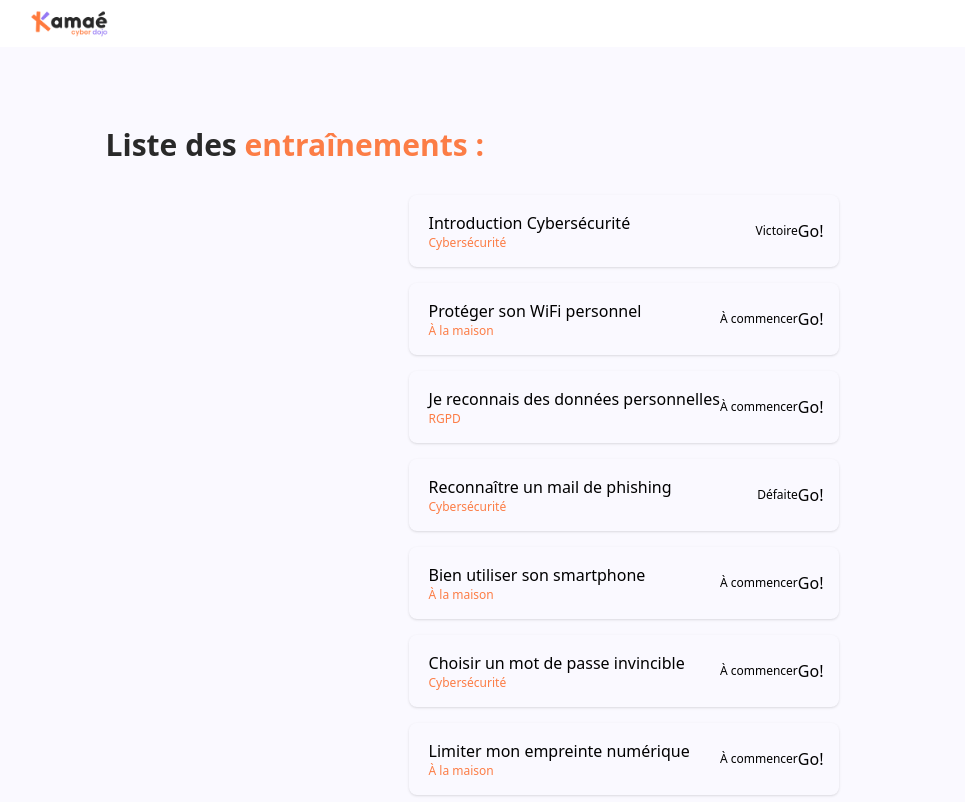
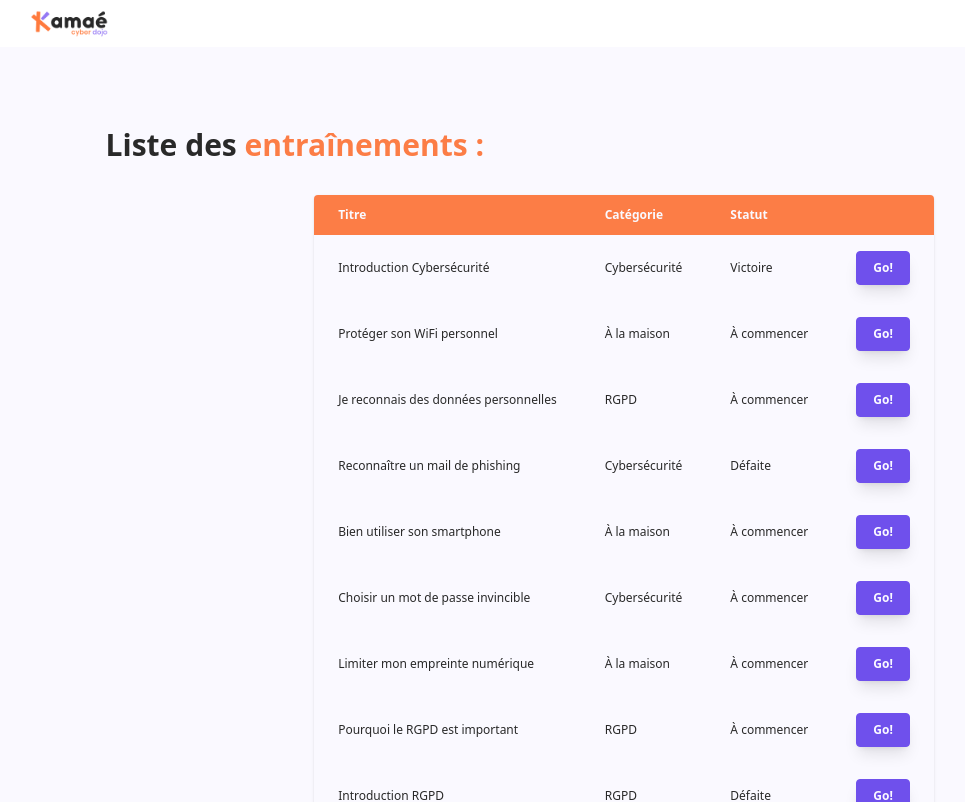
Before and after one commit to JulieBaret/kamae-project, a React (Create React App) app: page / in a window 1280 px wide. Shown: the top 802 px of the page, without its empty margins (16-981 px from the left). Built offline with nearby package versions, Linux system fonts and the light colour scheme; a web font is replaced by a local one.

Commit message:
style: table and button

```diff
--- a/src/components/ListPractices/ListPractices.js
+++ b/src/components/ListPractices/ListPractices.js
@@ -2,25 +2,22 @@ import React from 'react';
 
 const ListPractices = ({ item, index }) => {
     return (
-        <div className="flex flex-col mt-4 w-full items-center justify-center rounded-lg shadow">
-            <div className="flex flex-col w-full">
-                    <li key={index} className="flex flex-row">
-                        <div className="select-none cursor-pointer flex flex-1 items-center p-4">
-                            <div className="flex-1 pl-1">
-                                <div className="font-medium">{item.title}</div>
-                                <div className="text-xs text-orange">{item.category}</div>
-                            </div>
-                            <div className="flex flex-row items-center">
-                                <div className="text-xs">{item.status}</div>
-
-                            </div>
-                            <button>
-                                    Go!
-                                </button>
-                        </div>
-                    </li>
-                </div>
-            </div>
+        <tr className="hover:bg-grey text-xs text-black">
+            <th scope="row" className="px-6 py-4 font-normal">
+                {item.title}
+            </th>
+            <td className="px-6 py-4 font-thin">
+                {item.category}
+            </td>
+            <td className="px-6 py-4">
+                {item.status}
+            </td>
+            <td className="px-6 py-4">
+                <button class="bg-purple  border border-purple hover:bg-white hover:text-purple text-white font-semibold py-2 px-4 rounded hover:shadow-none shadow-lg">
+                    Go!
+                </button>
+            </td>
+        </tr>
 
 
     );
--- a/src/components/Practices/Practices.js
+++ b/src/components/Practices/Practices.js
@@ -56,11 +56,30 @@ const Practices = () => {
     console.log(data[0].title);//Logs : Introduction Cybersécurité
     return (
         <div className="list-container">
-            <ul>
+<div class="relative overflow-x-auto rounded w-auto shadow cursor-default">
+    <table class="w-full text-sm text-left">
+        <thead class="text-xs text-white bg-orange">
+            <tr>
+                <th scope="col" class="px-6 py-3">
+                    Titre
+                </th>
+                <th scope="col" class="px-6 py-3">
+                    Catégorie
+                </th>
+                <th scope="col" class="px-6 py-3">
+                    Statut
+                </th>
+                <th scope="col" class="px-6 py-3">
+                </th>
+            </tr>
+        </thead>
+                <tbody>
                     {data.map((item, index) => (
-                        <ListPractices item={item} index={index}/>
+                        <ListPractices item={item} index={index} />
                     ))}
-            </ul>
+                </tbody>
+            </table>
+        </div>
         </div>
     );
 };
--- a/src/layouts/Footer/Footer.css
+++ b/src/layouts/Footer/Footer.css
@@ -1,4 +1,4 @@
 footer {
-    @apply font-display text-center font-thin m-4;
-    font-size: 0.5em;
+    @apply font-display text-center font-light mt-20 mb-6;
+    font-size: 0.7em;
 }
--- a/src/layouts/Footer/Footer.js
+++ b/src/layouts/Footer/Footer.js
@@ -12,7 +12,7 @@ const Footer = () => {
         // </footer>
         <footer>
             <div>
-                Mini-projet réalis par Julie Baret pour kamaé
+                Mini-projet réalisé par Julie Baret pour kamaé
             </div>
         </footer>
     );
--- a/tailwind.config.js
+++ b/tailwind.config.js
@@ -10,7 +10,8 @@ module.exports = {
       white: '#FAF9FF',
       black: '#292929',
       orange: '#FC7D46',
-      purple: '#6F50EC'
+      purple: '#6F50EC',
+      grey: '#f1f1f1'
     }, fontFamily: {
       'display': ['Poppins', ...defaultTheme.fontFamily.sans],
       'body': ['Gilroy', ...defaultTheme.fontFamily.sans]
```
